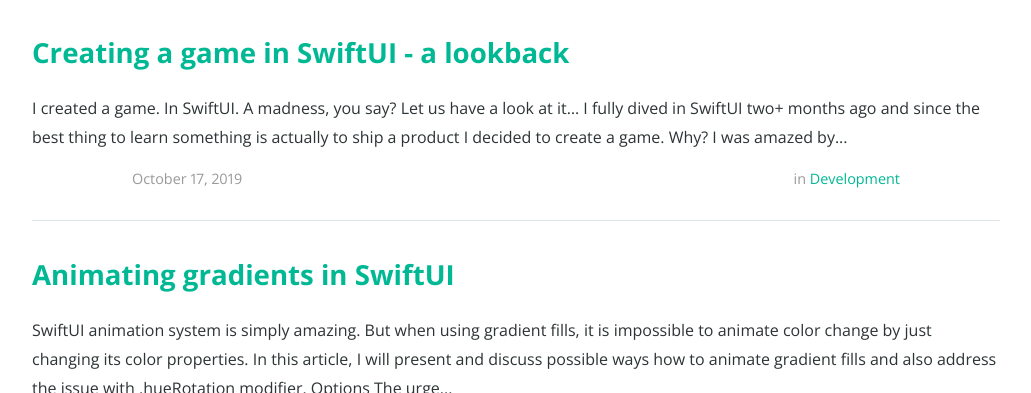
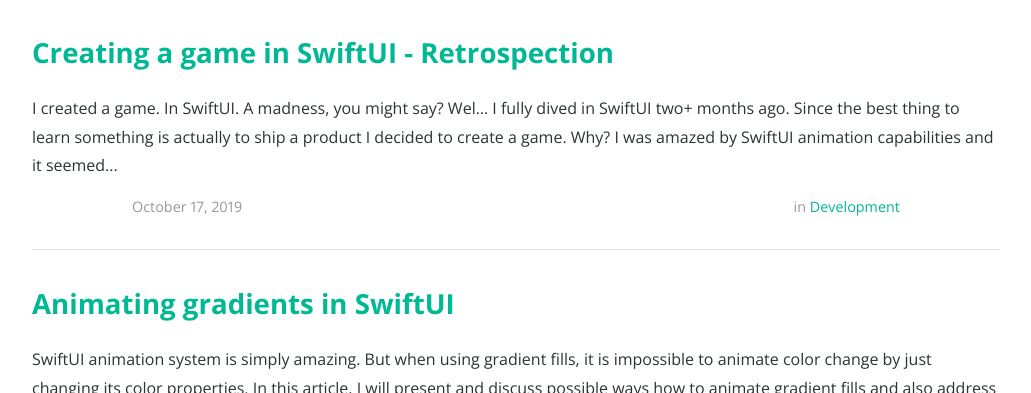
Before and after one commit to izakpavel/izakpavel.github.io, a Jekyll site: the page built from index.html, in a window 1280 px wide and 900 px high, cut to the strip 507-900 px from the top of the window. Shown: the whole strip, without its empty margins (124-1155 px from the left). Built offline with Jekyll 4.4.1, drawn with Linux system fonts in a browser that asks for light colours; nearby versions of some CDN libraries; the list of posts is cut into pages by our own code; some of the changed lines change nothing that is shown.

Commit message:
finished lookback post

```diff
--- a/_posts/2019-10-17-creating-game-in-swiftui.markdown
+++ b/_posts/2019-10-17-creating-game-in-swiftui.markdown
@@ -1,84 +1,84 @@
 ---
 layout: post
-title: "Creating a game in SwiftUI - a lookback"
+title: "Creating a game in SwiftUI - Retrospection"
 date: 2019-10-17
 author: Pavel Zak
 categories: development
-tags:	swiftUI game experience
-cover:  "/assets/posts/animatingGradientCover.jpg"
+tags:	swiftUI game experience resources
+cover:  "/assets/posts/lookbackCover.jpg"
 ---
 
-I created a game. In SwiftUI. A madness, you say? Let us have a look at it...
+I created a game. In SwiftUI. A madness, you might say? Wel...
 
+I fully dived in [SwiftUI] two+ months ago. Since the best thing to learn something is actually to ship a product I decided to create a game. Why? I was amazed by SwiftUI animation capabilities and it seemed to suit my idea for the game mechanics pretty well.
 
-I fully dived in [SwiftUI] two+ months ago and since the best thing to learn something is actually to ship a product I decided to create a game. Why? I was amazed by SwiftUI animation capabilities and it seemed to suit my idea for the game mechanics pretty well.
-
-In this post I would like to look back on those two months and put together little summary of my experience with this new tech and recommendation for those who are thinking about start using SwiftUI as well.
+In this post, I would like to look back on those two months and put together a little summary of my experience with this new tech and recommendation for those who are thinking about starting using SwiftUI as well.
 
 ## Flipinity
 
-This post is not intended to promote the game itself, but for the context of what was actually created, check out short trailer. In case you are interested in more details about the game story, I have created a separate blog post to that,
+This post is not intended to promote the game itself, but for the context of what was actually created, check out short trailer. In case you are interested in more details about the game story, I have created a separate [blog post] with that.
 
-![Flipinity trailer](http://img.youtube.com/vi/glsHiZwmTS0/0.jpg)](https://www.youtube.com/watch?v=glsHiZwmTS0)
+[![Flipinity trailer](http://img.youtube.com/vi/glsHiZwmTS0/0.jpg)](https://www.youtube.com/watch?v=glsHiZwmTS0)
 
 ## Living in Beta
 
-One of the main factors that affected my experience with SwiftUI was the Beta environment. To be able to develop in SwiftUI I had to adopt beta versions of iOS, MacOS Catalina and XCode. One had to be really careful which versions are installed where since it was quite common that there are incompatibillities. I have never read change-logs so carefully before.
+One of the main factors that affected my experience with SwiftUI was the Beta environment. To be able to develop in SwiftUI I had to adopt beta versions of iOS, macOS Catalina and XCode. One had to be really careful which versions are installed since it was quite common that there are incompatibilities. I have never read change-logs so carefully before.
 
-Also SwiftUI was evolving during whole summer. Things that were working before or was introduced in Apple tutorials often stopped working or became obsolete. One example - beta 3 brought a bug when settig up a fill in shape Path caused app to crash. The only thing that I could do was to discard custom path shapes and wait till Beta 5 that fixed that.
+Also, SwiftUI was evolving during whole summer. Things that were working before or were introduced in Apple tutorials often stopped working or became obsolete. One example - beta 3 brought a bug when setting up a fill to shape Path caused app to crash. The only thing that I could do was to discard custom path shapes and wait till Beta 5 that fixed that.
 
 ## Good times
 
-Learning SwiftUI was quite time consuming since there was no proper documentation and I had learn by trial and error approach. Even though, I had so much fun. Declarative thinking quickly got under my skin and I was able to produce UI pretty quickly and focus on game mechanics and app business logic.
-Main advantages of using SwiftUI (in my oppinion) are:
+Learning SwiftUI was quite time-consuming since there was no proper documentation and I had to learn by trial and error approach. Nevertheless, I had so much fun. Declarative thinking quickly got under my skin and I was able to produce UI pretty quickly and focus on game mechanics and app business logic.
+Main advantages of using SwiftUI (in my opinion) are:
 
-** Speed of development - despite having much more experience with UIKit just after two months I am able to prototype and fine tune UI in SwiftUI much faster. Building layout and iterating over it is piece of cake when compared to the Autolayout hell I was familiar with.
+* **Speed of development** - despite having much more experience with UIKit just after two months I am able to prototype and fine-tune UI in SwiftUI much faster. Building layout and iterating over it is a piece of cake when compared to the Autolayout hell I was familiar with.
 
-** App architecture - SwiftUI quietly forces you to write better app architecture. No more massive view controllers or 3rd party MVVM libs. Thanks to [Combine] it is intuitive to keep business and presentation logic apart. To be honest, this is my first *personal* project that is covered with tests - thanks to SwiftUI.
+* **App architecture** - SwiftUI quietly forces you to write better app architecture. No more massive view controllers or 3rd party MVVM libs. Thanks to [Combine] it is intuitive to keep business and presentation logic apart. To be honest, this is my first *personal* project that is covered with tests - thanks to SwiftUI.
 
-** Reusable styling - Thanks to ViewModifiers and Style structs it is easy to reuse styling across multiple views. It is also beneficial to define colors in Asset catalog to support Dark mode without any hussle (but that is not limited to SwiftUI only)
+* **Reusable styling** - Thanks to ViewModifiers and Style structs it is easy to reuse styling across multiple views. It is also beneficial to define colors in Asset catalog to support Dark mode without any hassle (but that is not limited to SwiftUI only)
 
-** Debugging - SwiftUI enables to run or preview any view from the project almost instantly. In my case, live previews eased the learning phase, but I hardly use them nowadays. Why? See next bullet-point
+* **Debugging** - SwiftUI enables to run or preview any view from the project almost instantly. In my case, live previews eased the learning phase, but I hardly use them nowadays. Why? See next bullet-point
 
-** Readability - Once familiar with it, you can *see* what view will be produced just by reading its code. This is something I have never experienced before.
+* **Readability** - Once familiar with it, you can *see* what kind of View will be produced just by reading its code. This is something I have never experienced before. ![matrix]
 
-** Cross-device support - You can have single codebase spanning across iOS, MAcOS, tvOS and even WatchOS, which is quite impressive.
+* **Cross-device support** - You can have single codebase spanning across iOS, macOS, tvOS and even WatchOS devices, which is quite impressive.
 
-** Animation system - This was the selling point in my case. Producing eye candies is not just fun but extremely easy. On top of the fact that you can create amazing effects just by change of some view property, there are AnimatableModifier and GeometryEffect at your hand - two almost hidden gems that can unleash your creativity
+* **Animation system** - This was the selling point in my case. Producing eye candies is not just fun but extremely easy. On top of the fact that you can create amazing effects just by a change of some view property, there are [AnimatableModifier] and [GeometryEffect] at your hand - two almost hidden gems that can unleash your creativity
 
 ## Challenges
 
-Most challenges I have faced resulted from the unknown environment and the Beta factors I have already mentioned. But it is fair to mention several challenges or drawbacks that I still percieve:
+Most challenges I have faced resulted from the unknown environment and the Beta factors I have already mentioned. But it is fair to mention several challenges or drawbacks that I still perceive:
 
-** Mixing gestures - mixing of gesture recognizers is quite tricky, especially in the combination with ScrollView or Slider. Even though it is possible to set gesture recognizer as `.simultaneousGesture` I had troubles to mix for instance slider within view with set drag gesture.
+* **Mixing gestures** - mixing of gesture recognizers is quite tricky, especially in the combination with ScrollView or Slider. Even though it is possible to set gesture recognizer as `.simultaneousGesture` I had troubles to mix for instance slider within view with drag gesture set in parent view.
 
-** Paging Scrollview - There is only basic Scrollview implementation that does not support paging (in the manner we are used to from UIKit). I ended up with custom impementation of PagingScrollview.
+* **Paging Scrollview** - There is only basic Scrollview implementation that does not support paging (in the manner we are used to from UIKit). I ended up with custom implementation of [PagingScrollview].
 
-** You cannot throw UIKit away - The set of *standard* views available in SwiftUI is limited when compared to what we used to have in UIKit. Views like UIPageControl, MKMapView have no counter part in SwiftUI yet and you need to wrap them as [UIViewRepresentable].
+* **You cannot throw UIKit away** - The set of *standard* views available in SwiftUI is limited when compared to what we used to have in UIKit. Views like UIPageControl, MKMapView have no counter part in SwiftUI yet and you need to wrap them as [UIViewRepresentable].
 
-** Uncertain future  - One thing that I am curious about is how SwiftUI will evolve. I suspect that we can witness future changes that may not be fully backwards compatible - like we saw during various Swift versions.
+* **Compiler errors** - Unfortunately, XCode is still quite terrible at letting you know what is wrong. It is quite common that it reports issues from the correct part of your code or simply returns that it is impossible to type check expression in a reasonable time. ![compilerError]
 
-** Peformance - I need to mention this in the context of my game. In optimizing phase of development, I noticed how several harmless looking animations did have very high energy impact and could turn the device red hot. I did try to experiment with setting the right drawingGroup to pass the rendering to Metal, but did not succeed and ended up with removal of those effects.
+* *Uncertain future*  - One thing that I am curious about is how SwiftUI will evolve. I suspect that we can witness future changes that may not be fully backward compatible - like we saw during various Swift versions.
+
+* *Performance* - I need to mention this in the context of my game. In the optimizing phase of development, I noticed how several harmless-looking animations did have very high energy impact and could turn the device red hot. I did try to experiment with setting the right `drawingGroup` to pass the rendering to Metal, but did not succeed and ended up with the removal of those effects.
 
 ## Verdict
 
-So what is my conclusion? Is SwiftUI good tool to write a game with? I would say it suits only limited set of logic and board games. For the rest it would be beneficial to look into one of available game engines.
+So what is my conclusion? Is SwiftUI a good tool to write a game with? I would say it suits only a limited set of logic and board games (like Threes, Plague, Solitaire, ...). For the rest it would be beneficial to look into one of available game engines.
 
-BUT this whole game experiment brought myself to another closure.
+**BUT** this whole game experiment brought me to another closure.
 
 I kinda fell in love with SwiftUI and all my upcoming apps will be certainly written in it!
 
-## Message to potential beginners
+## Note to potential beginners
 
-In Twitter and recently visited conferences, I have came across several discussions if it is the right time to start with SwiftUI. As you can see from this post I say - YES! Do not be affraid of it. The community is growing fats, several books are were published recently by renowed authors so the chance you will be feeling lost is now almost zero.
+At recently visited conferences and Twitter threads, I came across several discussions if it is already the right time to start with SwiftUI. As you can sense from my post, I say: "YES! Do not be afraid of it". The community is growing fast, several books were published recently by renowned authors so the chance you will be feeling lost is now almost zero.
 
-If I can advice you some of the resources:
+If I may advise some of the SwiftUI resources I have experience with:
 
-** start with [Apple tutorials] and [WWDC19] videos
-** there is a packed visual reference created by Mark Moyens
-** if you wish to understand context and background more, I recommend [SwiftUI Kickstart] by Daniel Stahlberg
-** awesome articles covering advanced topics can be found at [SwiftUILab], [Majid's blog] and [Azam's blog]
-
+* start with [Apple tutorials] and [WWDC19] videos
+* there is a packed [visual reference] created by Mark Moeykens
+* if you wish to understand context and background more, I recommend [SwiftUI Kickstart] by Daniel Stahlberg
+* awesome articles covering advanced topics can be found at [SwiftUILab], [Majid's blog] and [Azam's blog]
 
 
 [SwiftUI]: https://developer.apple.com/documentation/swiftui
@@ -94,5 +94,7 @@
 [SwiftUI kickstart]: https://gumroad.com/l/swiftuikickstart
 [UIViewRepresentable]:https://developer.apple.com/documentation/swiftui/uiviewrepresentable
 [blog post]: "TODO"
+[visual reference]: https://www.bigmountainstudio.com/swiftui-views-book
 
-[plot]: /assets/posts/plot.png "Plotted interpolation curve"
+[matrix]: https://media1.tenor.com/images/5505bcb204761c1f9c979a085d5fd4ec/tenor.gif?itemid=8390287 "Code readablility"
+[compilerError]: /assets/posts/compilerError.png "Compiler Error"
```
Also changed, not shown: assets/posts/compilerError.png (added), assets/posts/lookbackCover.jpg (added).
